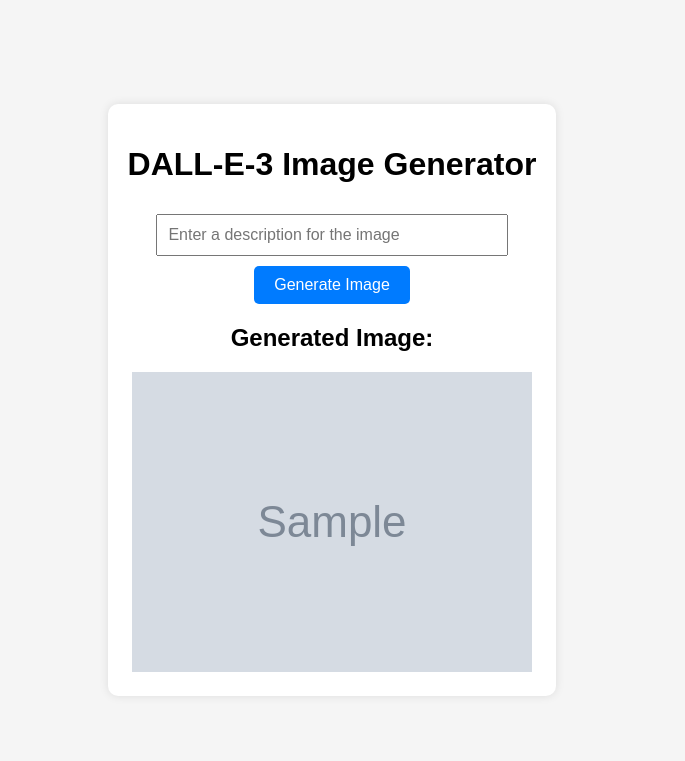
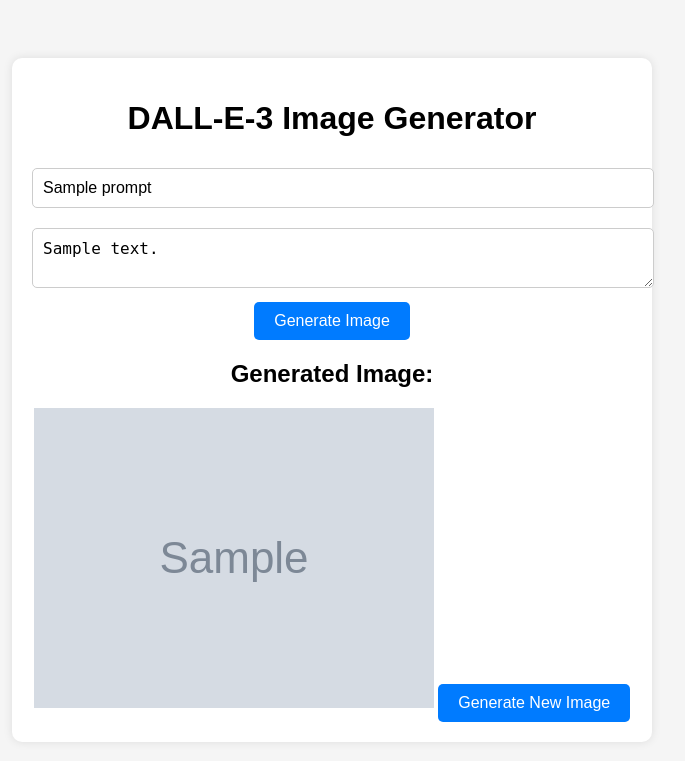
Before and after one commit to janiscirulis/JCU-WebApp-DALL-e, a Flask app: template templates/index.html in a window 1280 px wide. Shown: the top 761 px of the page, without its empty margins (308-993 px from the left). Run offline with Flask 3, Linux system fonts and the light colour scheme; the template is opened without the code that fills it: most values are stand-ins (such as "Sample title", 1, 10 or a date in 2020); grey boxes marked "Sample" are stand-in pictures.

Commit message:
Update index.html

```diff
--- a/templates/index.html
+++ b/templates/index.html
@@ -22,12 +22,16 @@
             padding: 20px;
             border-radius: 10px;
             box-shadow: 0 0 10px rgba(0, 0, 0, 0.1);
+            width: 80%;
+            max-width: 600px;
         }
-        input[type="text"] {
-            width: 80%;
+        input[type="text"], textarea {
+            width: 100%;
             padding: 10px;
             margin: 10px 0;
             font-size: 16px;
+            border: 1px solid #ccc;
+            border-radius: 5px;
         }
         button {
             padding: 10px 20px;
@@ -59,7 +63,8 @@
 <div class="container">
     <h1>DALL-E-3 Image Generator</h1>
     <form method="POST">
-        <input type="text" name="prompt" placeholder="Enter a description for the image" required>
+        <input type="text" name="prompt" placeholder="Enter a description for the image" required value="{{ prompt }}">
+        <textarea name="additional_comments" placeholder="Add additional comments (optional)">{{ additional_comments }}</textarea>
         <button type="submit">Generate Image</button>
     </form>
 
@@ -73,6 +78,7 @@
     <div class="image-result">
         <h2>Generated Image:</h2>
         <img src="{{ image_url }}" alt="Generated Image">
+        <button onclick="window.location.reload();">Generate New Image</button>
     </div>
     {% endif %}
 </div>
```
